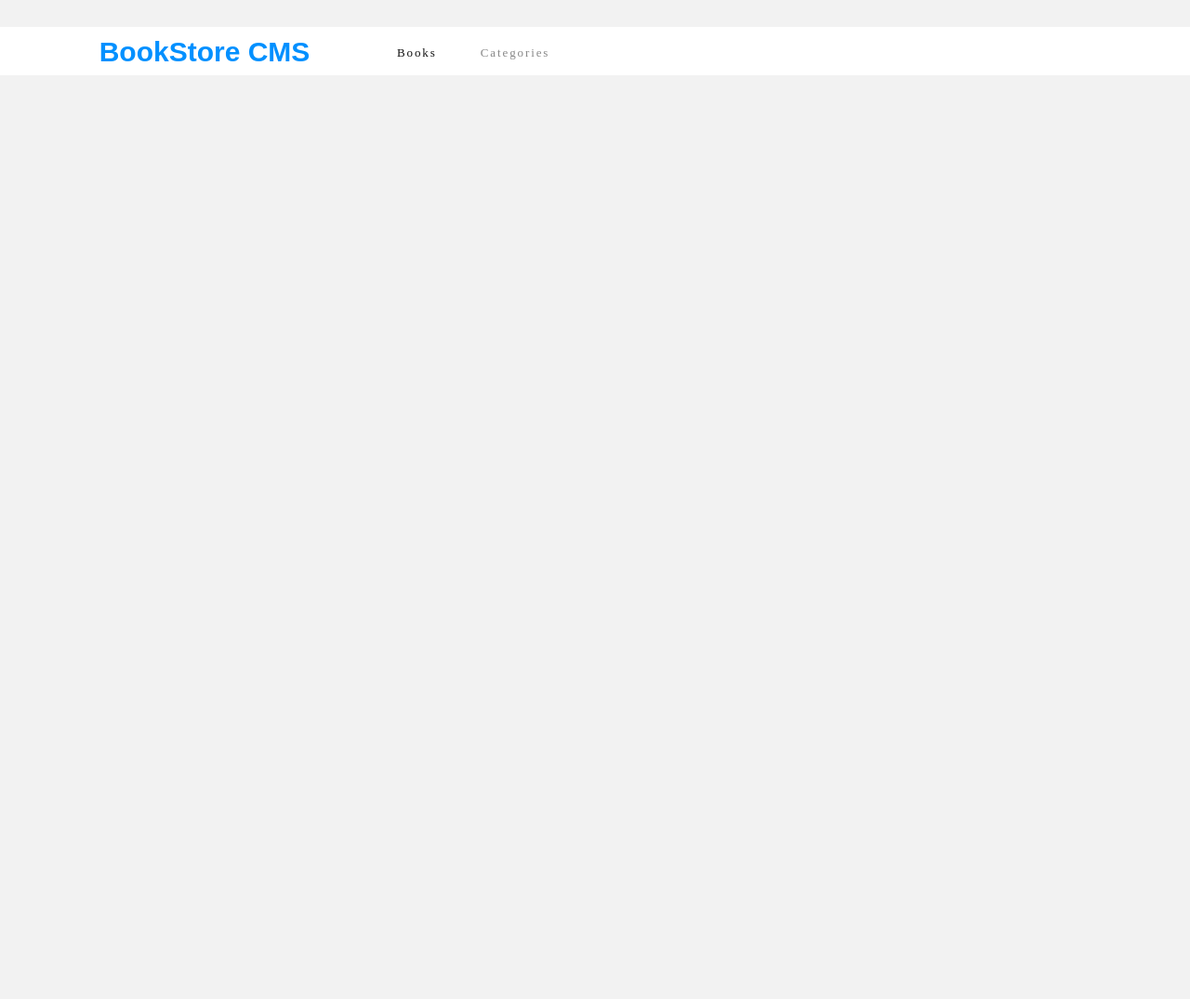
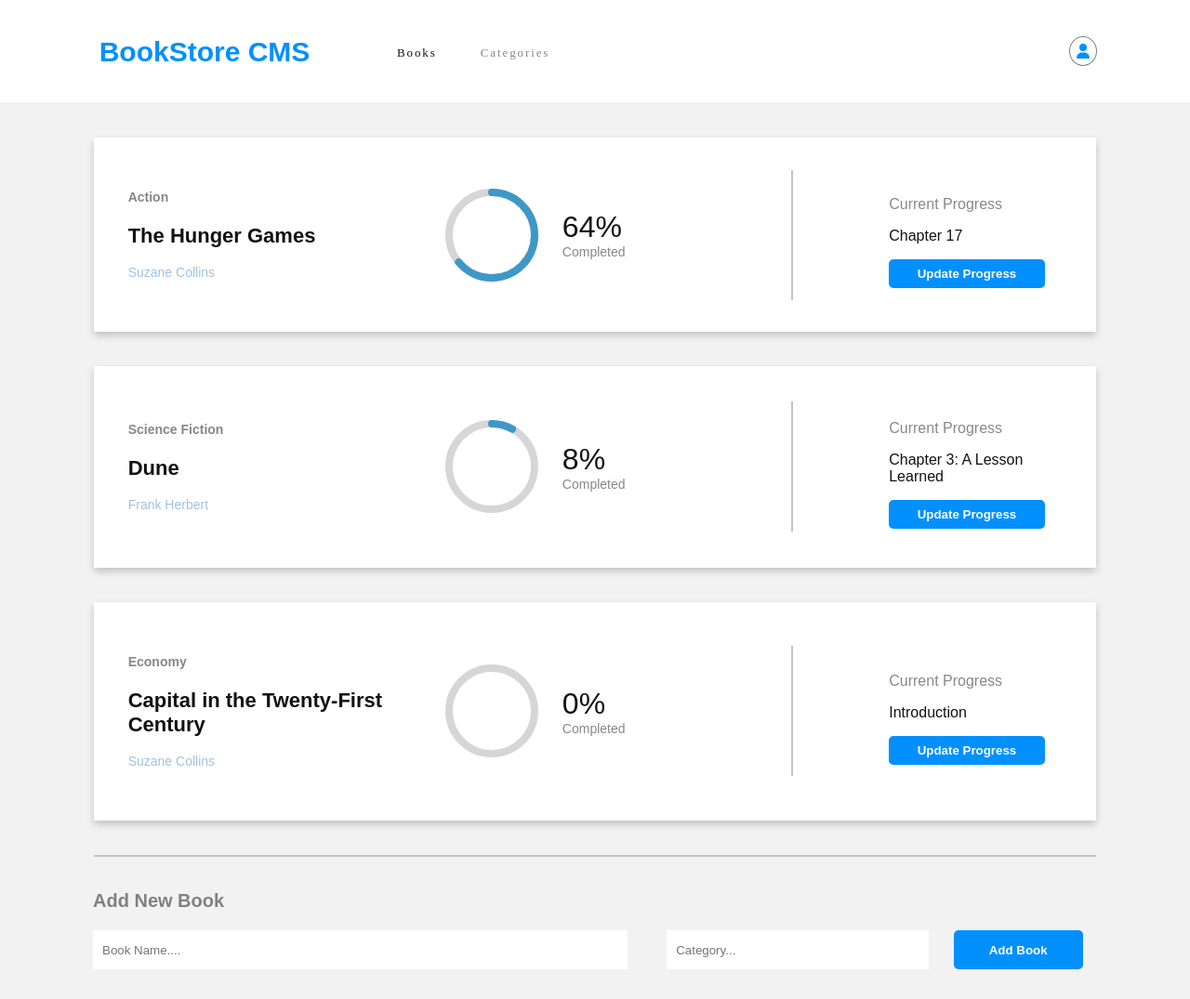
Before and after one commit to Tufahel/book-store, a React (Create React App) app: page / in a window 1280 px wide. Shown: the whole page at 93% size. Before the commit the page ends 800 px from the top, so only its background shows below. Built offline with nearby package versions, Linux system fonts and the light colour scheme.

Commit message:
form and user icon style added

```diff
--- a/package.json
+++ b/package.json
@@ -3,6 +3,9 @@
   "version": "0.1.0",
   "private": true,
   "dependencies": {
+    "@fortawesome/fontawesome-svg-core": "^6.1.1",
+    "@fortawesome/free-solid-svg-icons": "^6.1.1",
+    "@fortawesome/react-fontawesome": "^0.1.18",
     "@testing-library/jest-dom": "^5.16.3",
     "@testing-library/react": "^12.1.4",
     "@testing-library/user-event": "^13.5.0",
--- a/src/App.js
+++ b/src/App.js
@@ -10,7 +10,7 @@ function App() {
       <BrowserRouter>
         <Header />
         <Routes>
-          <Route path="/books" element={<Books />} />
+          <Route path="/" element={<Books />} />
           <Route path="/categories" element={<Categories />} />
         </Routes>
       </BrowserRouter>
--- /dev/null
+++ b/src/components/AddBook/AddBook.css
@@ -0,0 +1,41 @@
+.form-header {
+    font-family: Montserrat, sans-serif;
+    font-size: 1.25rem;
+    font-weight: bold;
+    color: #121212;
+    opacity: 0.5;
+}
+
+
+form {
+    text-align: left;
+    padding: 0rem 6.25rem;
+    margin-bottom: 2rem;
+}
+
+.inputs {
+    display: grid;
+    grid-template-columns: 2fr 1fr 0.5fr;
+}
+
+input {
+    height: 4vh;
+    border: none;
+    padding: 5px 10px;
+    margin-right: 5px;
+    font-family: Montserrat, sans-serif;
+}
+
+#title {
+    width: 90%;
+}
+
+#category {
+    width: 85%;
+}
+
+button {
+    font-family: RobotoSlab, sans-serif;
+    font-weight: bold;
+    width: 90%;
+}
--- a/src/components/AddBook/AddBook.js
+++ b/src/components/AddBook/AddBook.js
@@ -1,17 +1,20 @@
 import React from 'react';
+import './AddBook.css';
 
 function AddBook() {
   return (
     <div>
       <form action="">
-        <p>Add New Book</p>
-        <label htmlFor="title">
-          <input type="text" id="title" name="title" placeholder="Book Name...." />
-        </label>
-        <label htmlFor="author">
-          <input type="text" id="author" name="author" placeholder="Author..." />
-        </label>
-        <button type="submit">Add Book</button>
+        <p className="form-header">Add New Book</p>
+        <div className="inputs">
+          <label htmlFor="title">
+            <input type="text" id="title" name="title" placeholder="Book Name...." />
+          </label>
+          <label htmlFor="category">
+            <input type="text" id="category" name="category" placeholder="Category..." />
+          </label>
+          <button type="submit">Add Book</button>
+        </div>
       </form>
     </div>
   );
--- a/src/components/Book/Book.css
+++ b/src/components/Book/Book.css
@@ -1,6 +1,6 @@
 .grid-container {
   display: grid;
-  grid-template-columns: 2fr 1fr 1fr;
+  grid-template-columns: 1.5fr 1.5fr 0.5fr 1fr;
   padding: 2rem 1.68rem;
   align-items: center;
 }
@@ -79,3 +79,9 @@ button {
     border-radius: 5px;
     border-style: none;
 }
+
+.vl {
+    border-left: 2px solid rgb(196, 194, 194);
+    height: 15vh;
+    margin-left: 40px;
+  }
--- a/src/components/Book/Book.js
+++ b/src/components/Book/Book.js
@@ -22,6 +22,7 @@ function Book(props) {
         <p className="completed">Completed</p>
         </div>
       </div>
+      <div className="grid-item vl"></div>
       <div className="grid-item items-3">
         <p className="current">Current Progress</p>
         <p>{chapter}</p>
--- a/src/components/Books/Books.css
+++ b/src/components/Books/Books.css
@@ -8,3 +8,8 @@
 .card:hover {
     box-shadow: 0 8px 16px 0 rgba(0,0,0,0.2);
   }
+
+.hr {
+    border-top: 2px solid rgb(196, 194, 194);
+    margin: 2.3rem 6.3rem;
+}
--- a/src/components/Books/Books.js
+++ b/src/components/Books/Books.js
@@ -11,6 +11,7 @@ function Books() {
         <div className="card"><Book title="Dune" author="Frank Herbert" category="Science Fiction" progress="8" chapter="Chapter 3: A Lesson Learned" /></div>
         <div className="card"><Book title="Capital in the Twenty-First Century" author="Suzane Collins" category="Economy" progress="0" chapter="Introduction" /></div>
       </div>
+      <div className="hr"> </div>
       <AddBook />
     </div>
   );
--- a/src/components/Header/Header.css
+++ b/src/components/Header/Header.css
@@ -4,14 +4,29 @@ body {
 .header-body {
     margin: 0 0 2.375rem;
     background-color: #fff;
+    display: flex;
+    justify-content: space-between;
+    align-items: center;
 }
-
 nav {
     display: flex;
     justify-content: left;
     align-items: center;
     margin: 1.813rem 0rem 1.813rem 6.25rem;
 }
+.fa-icon {
+    color: #0290ff;
+    padding: 7px;
+}
+.center {
+    background: #fff;
+    border: 1px solid gray;
+    border-radius: 50%;
+    display: flex;
+    align-items: center;
+    justify-content: center;
+    margin-right: 6.25rem;
+  }
 .header {
   width: 15rem;
   height: 2.313rem;
--- a/src/components/Header/Header.js
+++ b/src/components/Header/Header.js
@@ -1,3 +1,5 @@
+import { faUser } from '@fortawesome/free-solid-svg-icons';
+import { FontAwesomeIcon } from '@fortawesome/react-fontawesome';
 import React from 'react';
 import { Link } from 'react-router-dom';
 import './Header.css';
@@ -9,13 +11,16 @@ function Header() {
         <h1 className="header">BookStore CMS</h1>
         <ul className="links">
           <li>
-            <Link to="/books" className="link1 link">Books</Link>
+            <Link to="/" className="link1 link">Books</Link>
           </li>
           <li>
             <Link to="/categories" className="link2 link">Categories</Link>
           </li>
         </ul>
       </nav>
+      <div className="center">
+        <FontAwesomeIcon className="fa-icon" icon={faUser} />
+      </div>
     </div>
   );
 }
```
Also changed, not shown: 1 other file (tests, documents, lock files or other folders).
